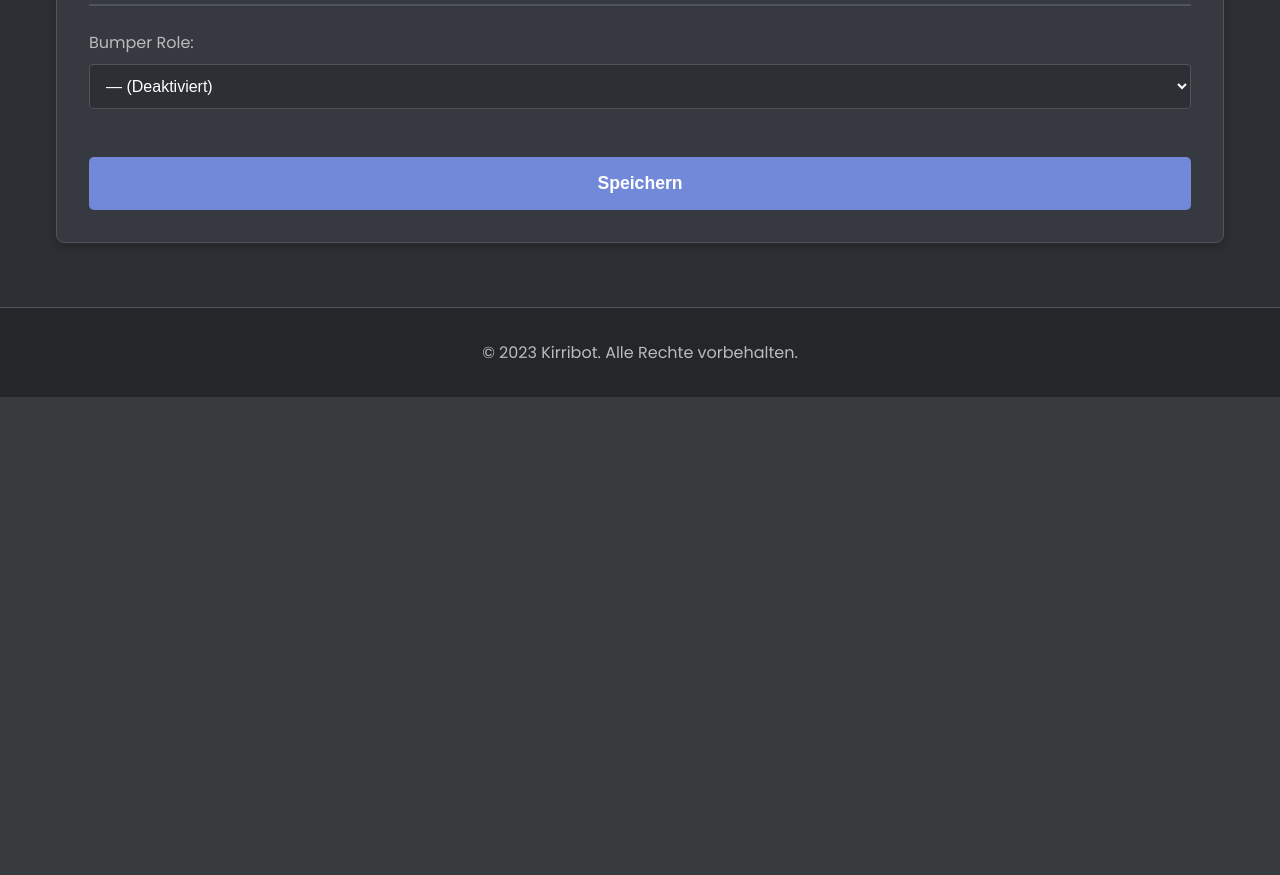
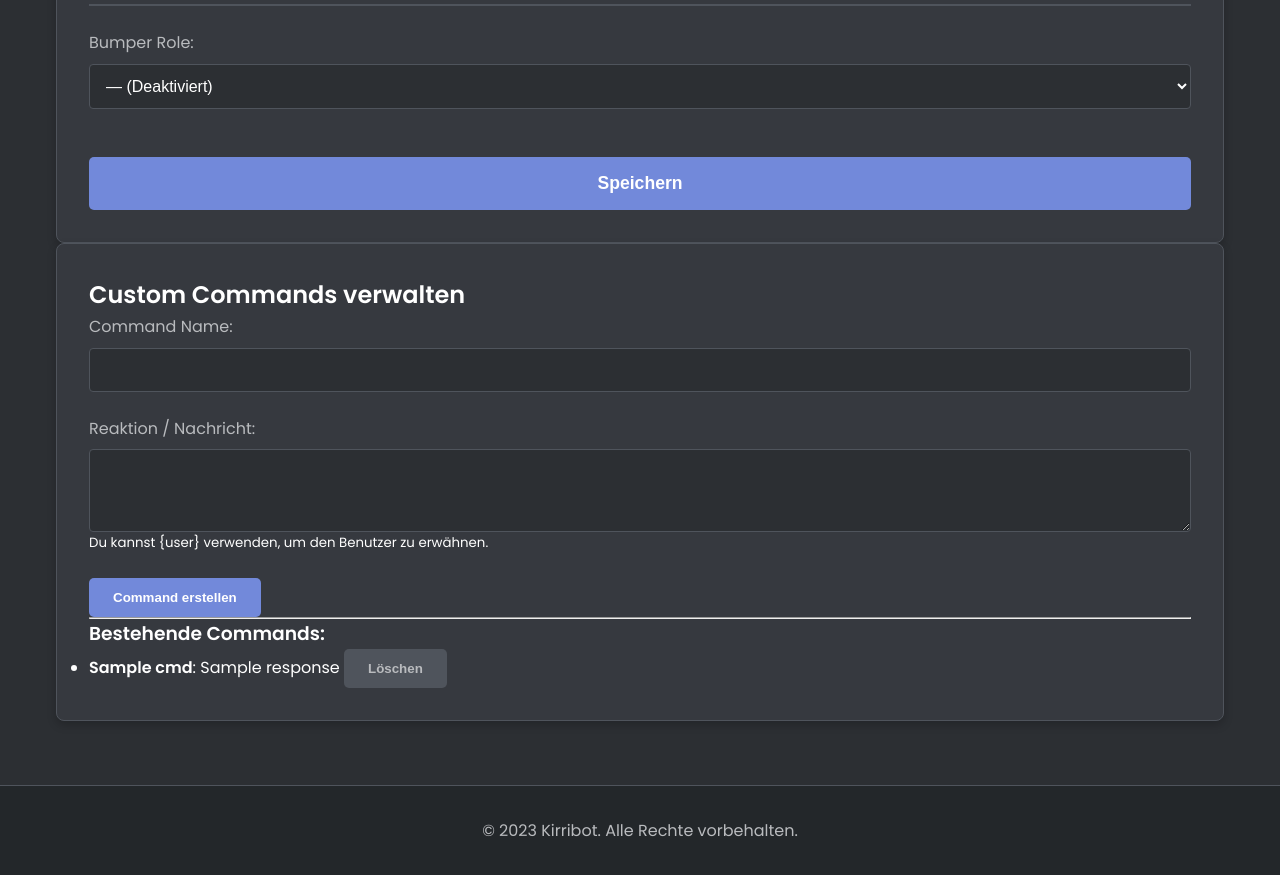
Before and after one commit to Kirreth/kirribot, a Python web app: template templates/server_dashboard.html in a window 1280 px wide. Shown: the part 1418-2293 px from the top of the page. Before the commit the page ends 1815 px from the top, so only its background shows below. Run offline with Jinja, Linux system fonts and the light colour scheme; the template is opened without the code that fills it: most values are stand-ins (such as "Sample title", 1, 10 or a date in 2020).

Commit message:
Add function to create custom commands

```diff
--- a/templates/index.html
+++ b/templates/index.html
@@ -43,9 +43,12 @@
                     <h2 class="server-name">{{ server.name }}</h2>
                     <p class="server-id">{{ server.id }}</p>
                 </a>
+
             {% else %}
                 <p class="no-servers-message">Kirribot ist auf keinem deiner Server. Lade ihn jetzt ein!</p>
+                <a href="https://discord.com/oauth2/authorize?client_id=1427650285748092959&permissions=8&integration_type=0&scope=bot" class="button button-primary" target="_blank">Kirribot einladen</a>
             {% endfor %}
+            <a href="https://discord.com/oauth2/authorize?client_id=1427650285748092959&permissions=8&integration_type=0&scope=bot" class="button button-primary" target="_blank">Kirribot auf weiteren Servern einladen</a>
         </div>
     </main>
 
--- a/templates/server_dashboard.html
+++ b/templates/server_dashboard.html
@@ -117,6 +117,48 @@
                 <button type="submit" class="button button-primary save-button">Speichern</button>
             </form>
         </div>
+
+        <!-- ------------------------------------------------------------ -->
+        <!-- Custom Commands Bereich -->
+        <!-- ------------------------------------------------------------ -->
+        <div class="card custom-commands-card">
+            <h2>Custom Commands verwalten</h2>
+
+            <!-- Neues Command hinzufügen -->
+            <form action="/server/{{ guild_id }}/commands/add" method="post" class="settings-form">
+                <div class="form-group">
+                    <label for="command_name">Command Name:</label>
+                    <input type="text" id="command_name" name="command_name" class="text-input" required>
+                </div>
+                <div class="form-group">
+                    <label for="response">Reaktion / Nachricht:</label>
+                    <textarea id="response" name="response" class="text-input" rows="3" required></textarea>
+                    <small>Du kannst {user} verwenden, um den Benutzer zu erwähnen.</small>
+                </div>
+                <button type="submit" class="button button-primary">Command erstellen</button>
+            </form>
+
+            <hr>
+
+            <!-- Bestehende Commands auflisten -->
+            {% if custom_commands %}
+            <h3>Bestehende Commands:</h3>
+            <ul class="custom-command-list">
+                {% for cmd in custom_commands %}
+                <li>
+                    <strong>{{ cmd.name }}</strong>: {{ cmd.response }}
+                    <form action="/server/{{ guild_id }}/commands/remove" method="post" style="display:inline;">
+                        <input type="hidden" name="command_name" value="{{ cmd.name }}">
+                        <button type="submit" class="button button-secondary small-button">Löschen</button>
+                    </form>
+                </li>
+                {% endfor %}
+            </ul>
+            {% else %}
+            <p>Es wurden noch keine Custom Commands erstellt.</p>
+            {% endif %}
+        </div>
+
     </main>
 
     <footer>
```
